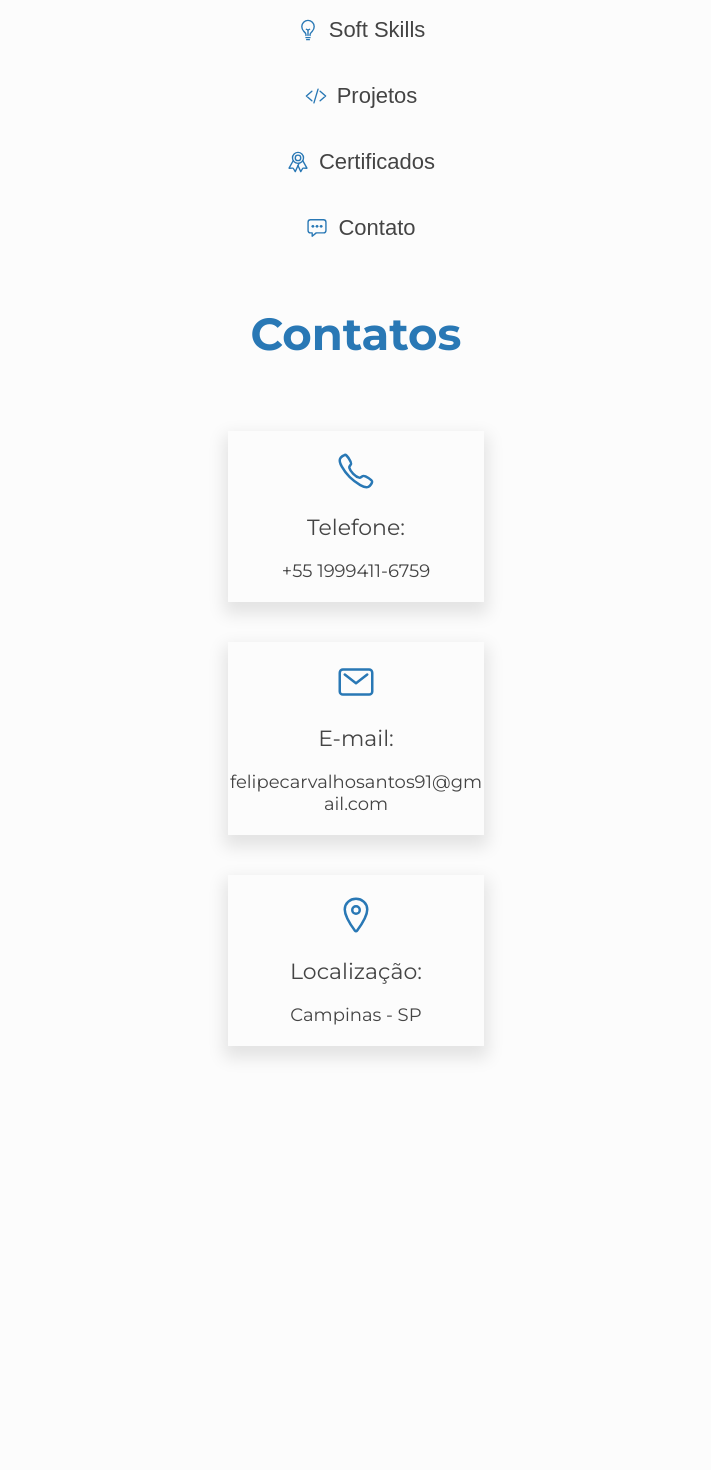
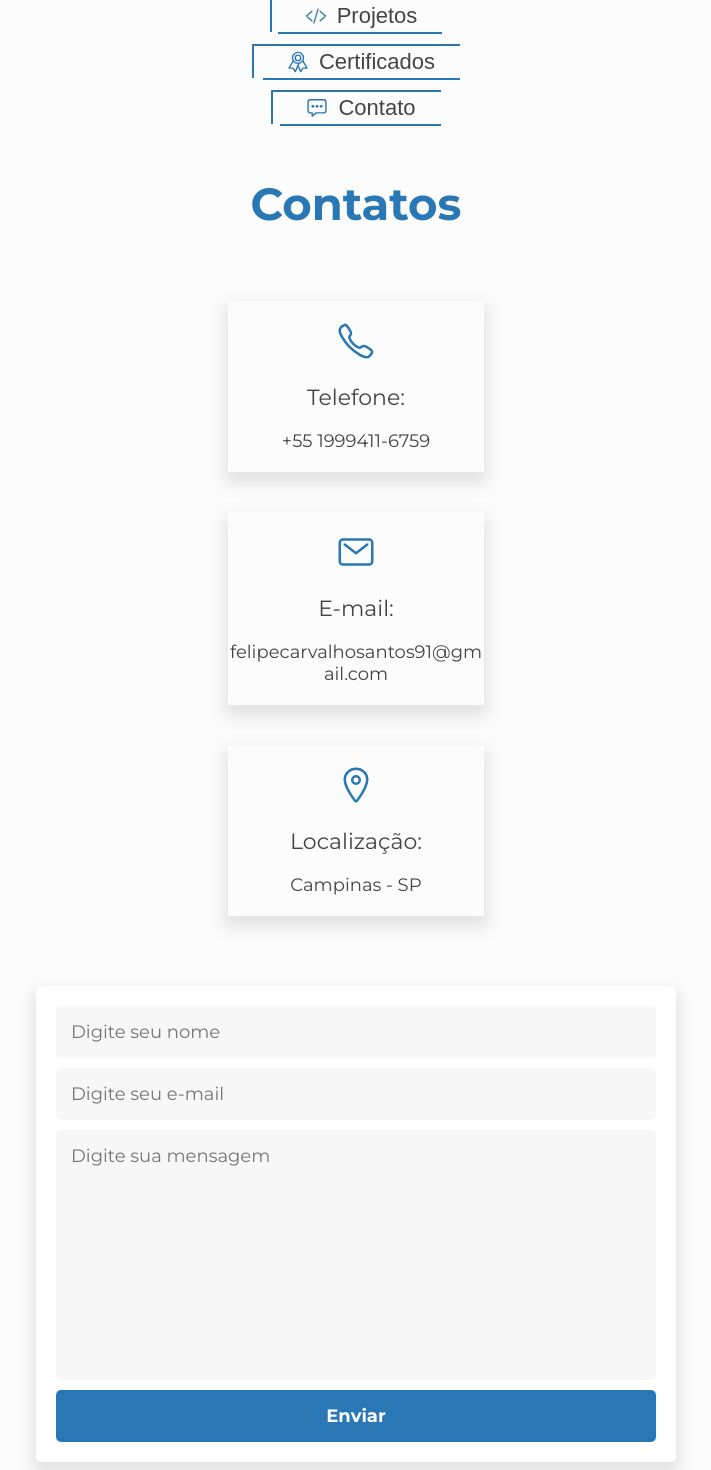
Before and after one commit to Felipe-Carvalho-Santos/portfolio, a React (Create React App) app: page /Contatos in a window 1280 px wide. Shown: the part 260-1730 px from the top of the page, without its empty margins (284-995 px from the left). Before the commit the page ends 1376 px from the top, so only its background shows below. Built offline with nearby package versions, Linux system fonts and the light colour scheme; a web font is replaced by a local one.

Commit message:
alterando design do menu, e add form de email

```diff
--- a/src/components/Header/header.css
+++ b/src/components/Header/header.css
@@ -1,5 +1,6 @@
 /* Menu */
-.sobre-container{
+
+.sobre-container {
     width: 100%;
     height: 100vh;
     justify-content: center;
@@ -8,7 +9,7 @@
     display: flex;
 }
 
-.menu-sobre{
+.menu-sobre {
     display: flex;
     width: 100%;
     align-items: center;
@@ -17,14 +18,14 @@
     margin-top: 5%;
     justify-content: center;
     text-align: center;
-
     position: relative;
 }
 
-.name-menu-sobre{
+.name-menu-sobre {
     font-family: "Teachers", sans-serif;
     padding: 5px 25px;
     font-size: 22px;
+    font-weight: 500;
     text-align: center;
     text-decoration: none;
     color: #444444;
@@ -32,43 +33,58 @@
     justify-content: center;
     display: flex;
     align-items: center;
-}
-
-
-.animated-border {
     position: relative;
-    border: solid transparent;
-    border-width: 2px 0;
-    transition: color 0.3s, border-color 0.3s;
-}
-
-.animated-border:hover {
-    border-color: #2978B5;
-}
-
-.animated-border::after {
-    content: '';
-    position: absolute;
-    left: 0;
-    bottom: -2px; /* Ajuste para alinhar com a borda inferior */
-    width: 0;
-    height: 2px;
-    background-color: #2978B5;
-    transition: width 0.3s ease-out;
-}
-
-.animated-border:hover::after {
-    width: 100%;
 }
 
 .name-menu-sobre:hover{
-    transform: scale(1.2);
-    color: #2978B5;
-    font-weight: 500;
-
+    transform: scale(1.1);
 }
 
 .menu-sobre ion-icon {
     color: #2978B5;
-    padding: 10px;
+    padding: 0px 10px;
 }
+
+.name-menu-sobre::before,
+.name-menu-sobre::after {
+    content: '';
+    position: absolute;
+    border: 2px solid #2978B5;
+    box-sizing: border-box;
+    animation: borderAnimation 2s infinite;
+}
+
+.name-menu-sobre::before {
+    top: 0;
+    left: 0;
+    width: 0;
+    height: 0;
+    border-right-width: 0;
+    border-bottom-width: 0;
+    animation-delay: 0s;
+}
+
+.name-menu-sobre::after {
+    bottom: 0;
+    right: 0;
+    width: 0;
+    height: 0;
+    border-left-width: 0;
+    border-top-width: 0;
+    animation-delay: 1s;
+}
+
+@keyframes borderAnimation {
+    0% {
+        width: 0;
+        height: 0;
+    }
+    50% {
+        width: 100%;
+        height: 0;
+    }
+    100% {
+        width: 100%;
+        height: 100%;
+    }
+}
--- a/src/components/Header/index.js
+++ b/src/components/Header/index.js
@@ -6,6 +6,7 @@ function Header(){
     return(
         <div className='menu-sobre'>
                 <Link to="/" className='name-menu-sobre animated-border'><ion-icon name="home-outline"></ion-icon>Home</Link>
+                <div className='corner'></div>
                 <Link to="/Sobre" className='name-menu-sobre animated-border'><ion-icon name="person-outline"></ion-icon>Sobre mim</Link>
                 <Link to="/habilidades" className='name-menu-sobre animated-border'><ion-icon name="rocket-outline"></ion-icon>Habilidades</Link>
                 <Link to="/skills" className='name-menu-sobre animated-border'><ion-icon name="bulb-outline"></ion-icon>Soft Skills</Link>
--- a/src/pages/Certificados/certificados.css
+++ b/src/pages/Certificados/certificados.css
@@ -83,6 +83,7 @@
     opacity: 0.8;
     cursor: pointer;
     text-decoration: none;
+    transition: 0.3s;
 }
 
 
--- a/src/pages/Contatos/contatos.css
+++ b/src/pages/Contatos/contatos.css
@@ -28,6 +28,10 @@
     word-wrap: break-word;
 }
 
+.contatos:hover{
+    transform: scale(1.1);
+}
+
 .contatos ion-icon{
     color: #2978B5;
     font-size: 40px;
@@ -51,6 +55,57 @@
 }
 
 
+.form-container {
+    display: flex;
+    justify-content: center;
+    margin-bottom: 3em;
+}
+
+form {
+    width: 50%;
+    background: #FFF;
+    border-radius: 5px;
+    box-shadow: 0 8px 16px 4px rgba(0, 0, 0, 0.1);
+    display: flex;
+    flex-direction: column;
+    gap: 10px;
+    padding: 20px;
+}
+
+input, textarea, button {
+    background-color: #f7f7f7;
+    border: none;
+    border-radius: 5px;
+    color: #777;
+    font-size: 18px;
+    outline: none;
+    padding: 15px;
+    width: 100%;
+}
+
+button {
+    color: #FFF;
+    background-color: #2978B5;
+    cursor: pointer;
+    font-weight: bold;
+    transition: 0.3s;
+}
+
+button:hover{
+    background-color: #444444;
+    color: #FFF;
+}
+
+
+#message {
+    resize: none;
+}
+
+.hidden-field {
+    display: none;
+}
+
+
 /* RESPONSIVE */
 @media screen and (max-width: 768px) {
 
@@ -71,5 +126,8 @@
         margin: 10px;
     }
 
+    form {
+        width: 90%;
+    }
 
 }
--- a/src/pages/Contatos/index.js
+++ b/src/pages/Contatos/index.js
@@ -25,6 +25,28 @@ function Contatos() {
                     <p>Campinas - SP</p>
                 </div>
             </div>
+
+            <div className='form-container'>
+            <form
+                action="https://formsubmit.co/felipecarvalhosantos91@gmail.com"
+                method="POST"
+                class="form"
+                >
+                    <input type="text" name="name" id="name" placeholder='Digite seu nome' required />
+
+                    <input type="email" name="email" id="email" placeholder='Digite seu e-mail' required />
+
+                    <textarea name="message" id="message" cols="30" rows="10" placeholder='Digite sua mensagem' required></textarea>
+
+                    <button type="submit">Enviar</button>
+
+                    <input type="hidden" name="_subject" value="Novo Contato!" />
+                    <input type="text" name="_honey" class="hidden-field"/>
+                    <input type="hidden" name="_captcha" value="false"/>
+            </form>
+            </div>
+
+
         </div>
     );
 }
--- a/src/pages/Home/index.js
+++ b/src/pages/Home/index.js
@@ -1,6 +1,5 @@
 import React from 'react';
 import { Link } from 'react-router-dom';
-import marioluigi from './img/marioluigi.png';
 
 import './home.css';
 
```
Also changed, not shown: src/pages/Home/img/marioluigi.png (deleted).
